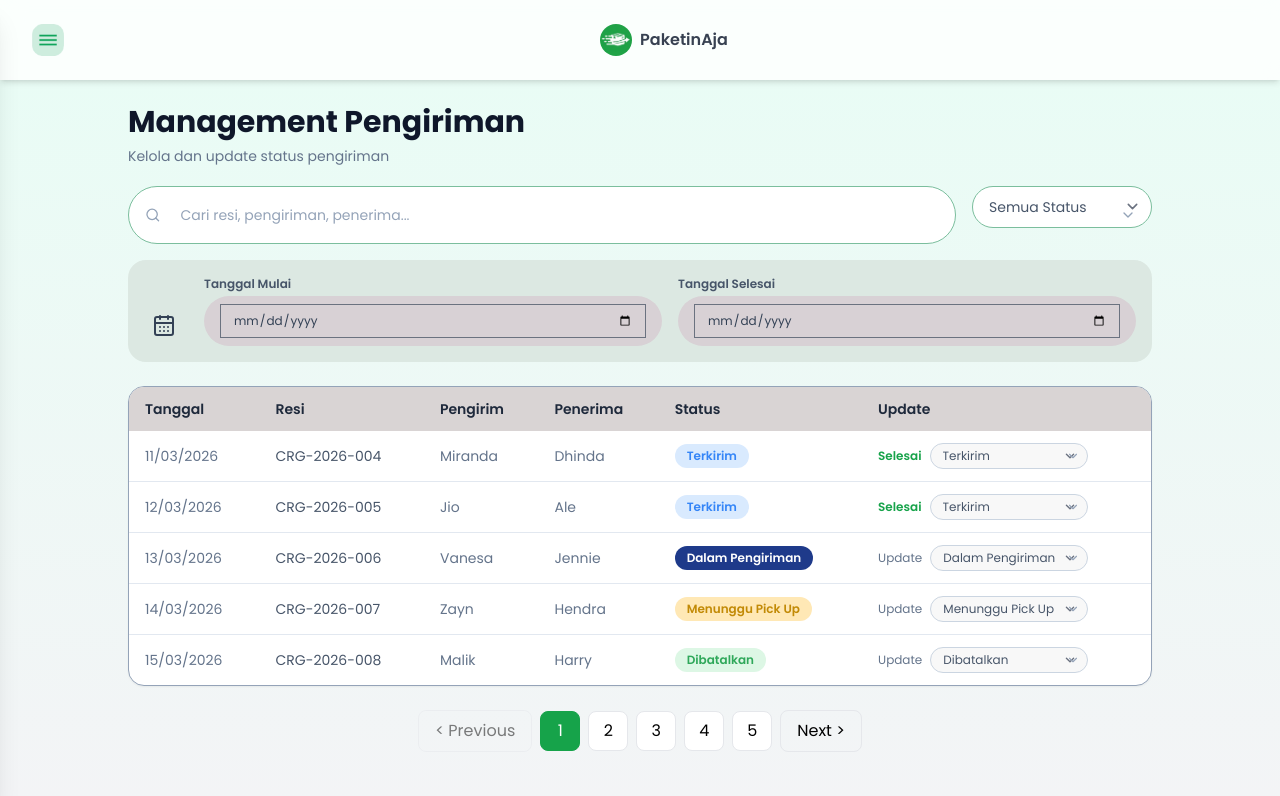
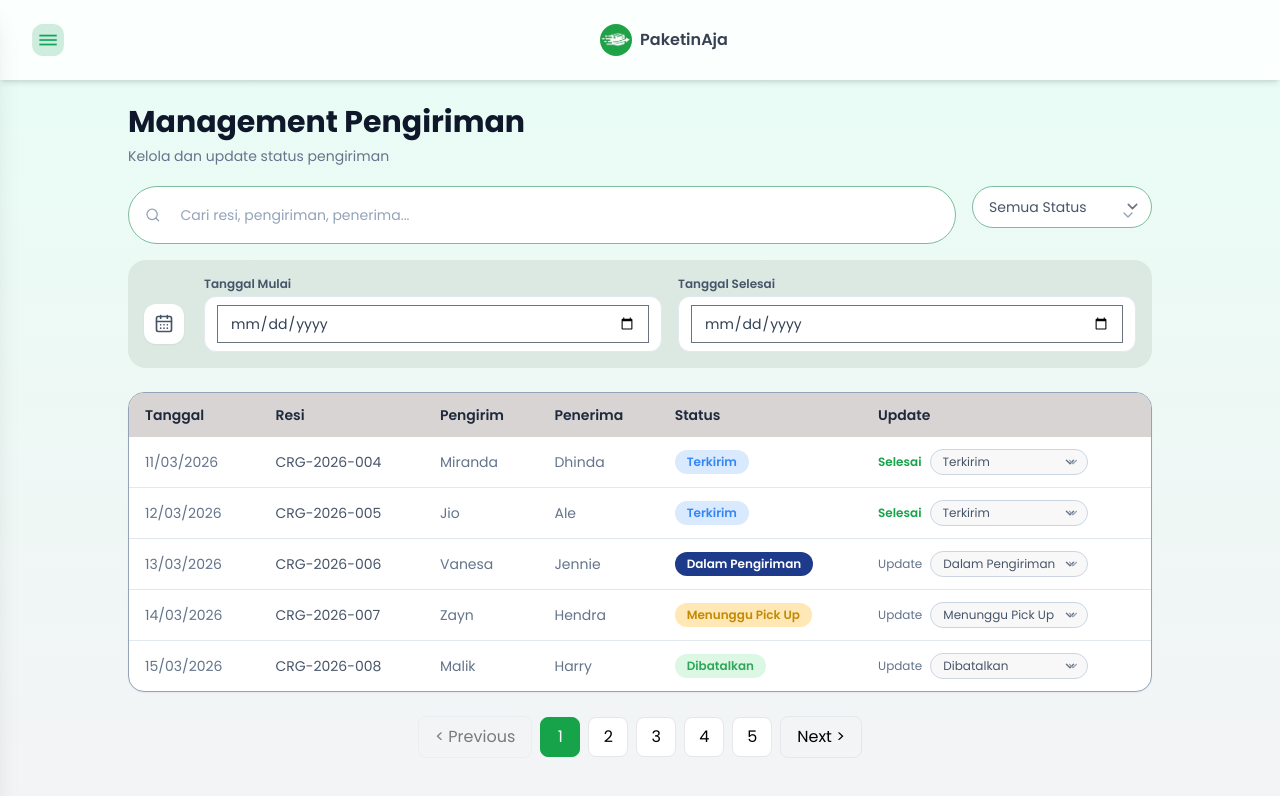
Before and after one commit to 241712885/project_siweb, a Next.js app: page /admin/pengiriman in a window 1280 px wide. Shown: the top 796 px of the page. Built offline with nearby package versions, Linux system fonts and the light colour scheme.

Commit message:
stop kata gue

```diff
--- a/app/admin/beranda/page.tsx
+++ b/app/admin/beranda/page.tsx
@@ -167,39 +167,6 @@ export default function AdminDashboard() {
               <Bar label="Terkirim" value={terkirim} />
             </div>
           </div>
-
-          {/* TABLE */}
-          <div className="bg-white p-4 sm:p-6 rounded-xl shadow">
-            <h3 className="font-semibold mb-4 text-sm sm:text-base">Data Pengiriman</h3>
-
-            <div className="overflow-x-auto">
-              <table className="min-w-[600px] w-full text-sm">
-                <thead className="border-b">
-                  <tr>
-                    <th className="text-left py-2">Resi</th>
-                    <th className="text-left">Pengirim</th>
-                    <th className="text-left">Penerima</th>
-                    <th className="text-left">Status</th>
-                  </tr>
-                </thead>
-
-                <tbody>
-                  {data.map((item, i) => (
-                    <tr key={item.receipt ?? i} className="border-b">
-                      <td className="py-2">{item.receipt}</td>
-                      <td>{item.sender}</td>
-                      <td>{item.receiver}</td>
-                      <td>
-                        <StatusBadge status={item.status} />
-                      </td>
-                    </tr>
-                  ))}
-                </tbody>
-              </table>
-            </div>
-
-          </div>
-
         </div>
       </div>
     </div>
--- a/app/admin/pengiriman/page.tsx
+++ b/app/admin/pengiriman/page.tsx
@@ -255,22 +255,21 @@ export default function AdminPengirimanPage() {
                   </div>
                 </div>
 
-                <div className="rounded-[18px] bg-[#DCE8E2] p-3 sm:p-4">
-                  <div className="grid grid-cols-1 gap-4 md:grid-cols-[44px_1fr_1fr] md:items-end">
-                    <div className="hidden h-10 w-10 items-center justify-center rounded-xl text-slate-700 md:flex">
-                      <CalendarDays className="h-6 w-6" />
+                <div className="rounded-[18px] bg-[#DCE8E2] p-4">
+                  <div className="grid grid-cols-1 gap-4 md:grid-cols-[44px_1fr_1fr] md:items-center">
+                    <div className="hidden h-10 w-10 items-center justify-center rounded-xl bg-white shadow-sm text-slate-600 md:flex md:mt-5">
+                      <CalendarDays className="h-5 w-5" />
                     </div>
-
                     <div>
                       <label className="mb-1 block text-xs font-semibold text-slate-600">
                         Tanggal Mulai
                       </label>
-                      <div className="rounded-full bg-[#D8D1D5] px-4 py-2">
+                      <div className="rounded-xl border border-slate-200 bg-white px-3 py-2 focus-within:ring-2 focus-within:ring-green-400 transition">
                         <input
                           type="date"
                           value={startDate}
                           onChange={(e) => setStartDate(e.target.value)}
-                          className="w-full bg-transparent text-xs text-slate-700 outline-none"
+                          className="w-full bg-transparent text-sm text-slate-700 outline-none"
                         />
                       </div>
                     </div>
@@ -279,12 +278,12 @@ export default function AdminPengirimanPage() {
                       <label className="mb-1 block text-xs font-semibold text-slate-600">
                         Tanggal Selesai
                       </label>
-                      <div className="rounded-full bg-[#D8D1D5] px-4 py-2">
+                      <div className="rounded-xl border border-slate-200 bg-white px-3 py-2 focus-within:ring-2 focus-within:ring-green-400 transition">
                         <input
                           type="date"
                           value={endDate}
                           onChange={(e) => setEndDate(e.target.value)}
-                          className="w-full bg-transparent text-xs text-slate-700 outline-none"
+                          className="w-full bg-transparent text-sm text-slate-700 outline-none"
                         />
                       </div>
                     </div>
--- a/app/pelanggan/profile/page.tsx
+++ b/app/pelanggan/profile/page.tsx
@@ -222,7 +222,7 @@ export default function ProfilePage() {
 
               <button
                 onClick={handleSubmit}
-                className="bg-green-600 text-white w-full py-3 rounded-lg mt-3 hover:bg-green-700"
+                className="bg-green-600 text-white w-full py-3 rounded-lg mt-3 hover:bg-green-700 transition-all duration-200"
               >
                 Simpan Perubahan
               </button>
@@ -232,13 +232,13 @@ export default function ProfilePage() {
             <div className="max-w-xl w-full mt-6 flex flex-col gap-3">
               <button
                 onClick={() => router.push("/admin/beranda")}
-                className="bg-green-300 text-black py-3 rounded-lg hover:bg-green-400"
+                className="border border-green-600 text-green-700 py-3 rounded-lg hover:bg-green-100 hover:text-green-800 transition-all duration-200"
               >
                 Masuk Halaman Admin
               </button>
               <button
                 onClick={() => router.push("/keluar")}
-                className="border border-red-500 text-red-500 py-3 rounded-lg">
+                className="border border-red-600 text-red-700 py-3 rounded-lg hover:bg-red-100 hover:text-red-800 transition-all duration-200">
                 Keluar
               </button>
             </div>
```
